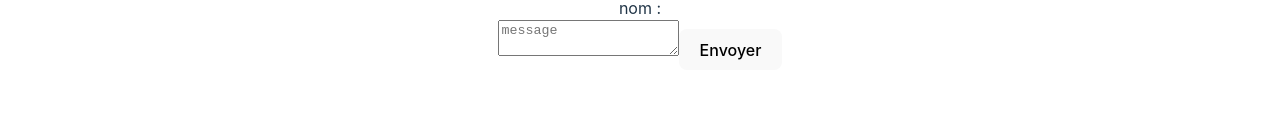
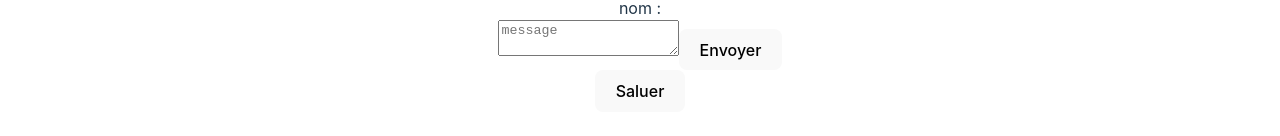
Before and after one commit to Sensy-gmn/les-states, a React (Vite) app: page / in a window 1280 px wide. Shown: the part 776-912 px from the top of the page. Before the commit the page ends 878 px from the top, so only its background shows below. Built offline with nearby package versions, Linux system fonts and the light colour scheme.

Commit message:
component EtatSuperflu -> alerte du prompt avec name du user (so state)

```diff
--- a/src/App.jsx
+++ b/src/App.jsx
@@ -2,6 +2,8 @@ import "./App.css";
 import Form from "./Form.jsx";
 import Gallery from "./Galery.jsx";
 import FeedbackForm from "./FeedbackForm.tsx";
+import EtatSuperflu from "./EtatSuperflu.tsx";
+
 function App() {
     return (
         <>
@@ -9,6 +11,7 @@ function App() {
             <Gallery />
             <Form />
             <FeedbackForm />
+            <EtatSuperflu />
         </>
     );
 }
--- /dev/null
+++ b/src/EtatSuperflu.tsx
@@ -0,0 +1,10 @@
+import React from "react";
+
+export default function EtatSuperflu() {
+    function handleClick() {
+        const result = prompt("Comment vous appelez-vous ?");
+        alert(`Bonjour ${result} !`);
+    }
+
+    return <button onClick={handleClick}>Saluer</button>;
+}
```
